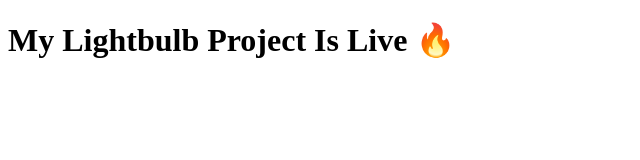
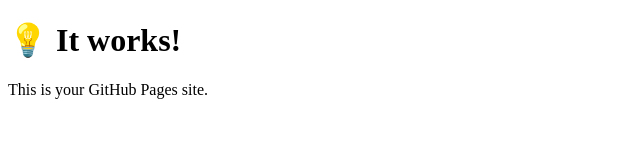
Before and after one commit to IsnardoDurosier-Moreno/lightbulb-switch, a plain HTML site: page index.html in a window 1280 px wide. Shown: the whole page, without its empty margins (0-640 px from the left). Drawn offline with Linux system fonts and the light colour scheme.

Commit message:
Update index.html

```diff
--- a/index.html
+++ b/index.html
@@ -1,9 +1,12 @@
 <!DOCTYPE html>
-<html>
-  <head>
-    <title>It Works!</title>
-  </head>
-  <body>
-    <h1>My Lightbulb Project Is Live 🔥</h1>
-  </body>
+<html lang="en">
+<head>
+  <meta charset="UTF-8" />
+  <meta name="viewport" content="width=device-width, initial-scale=1.0" />
+  <title>Lightbulb Test</title>
+</head>
+<body>
+  <h1>💡 It works!</h1>
+  <p>This is your GitHub Pages site.</p>
+</body>
 </html>
```
